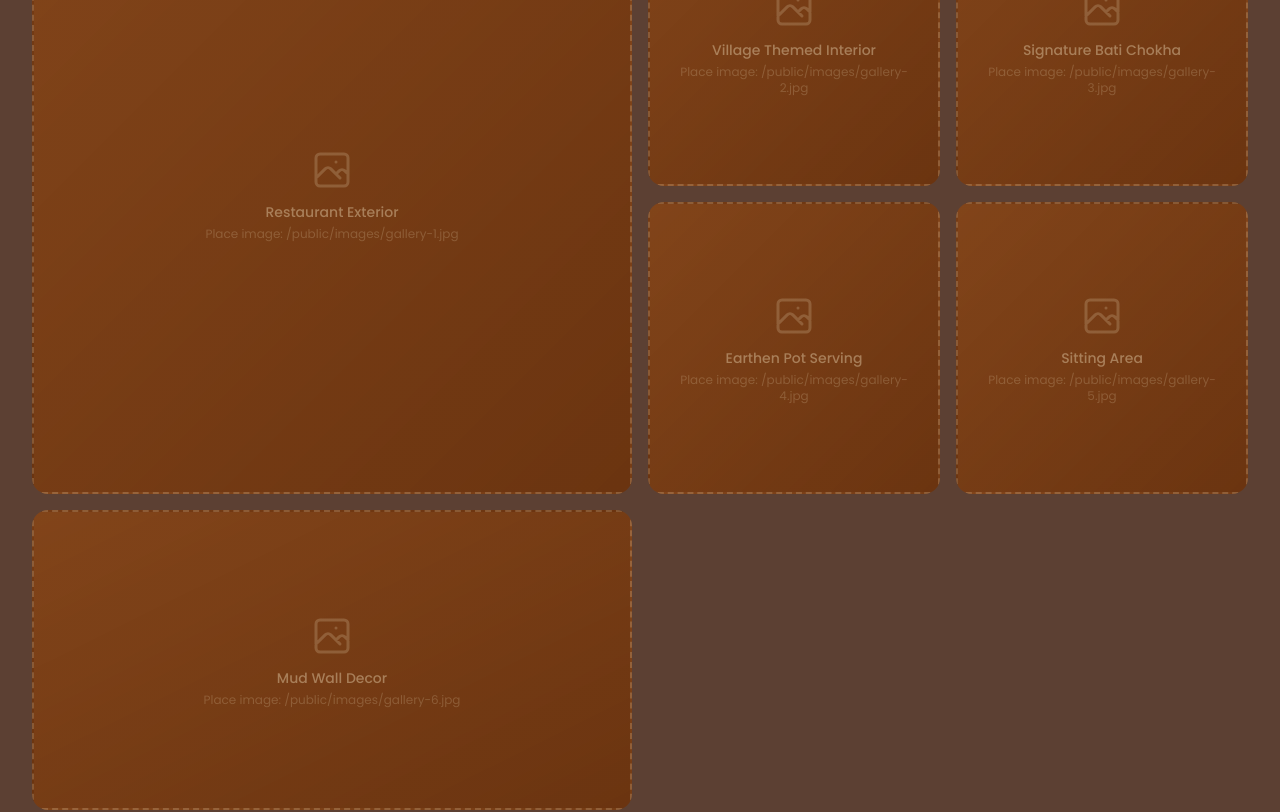
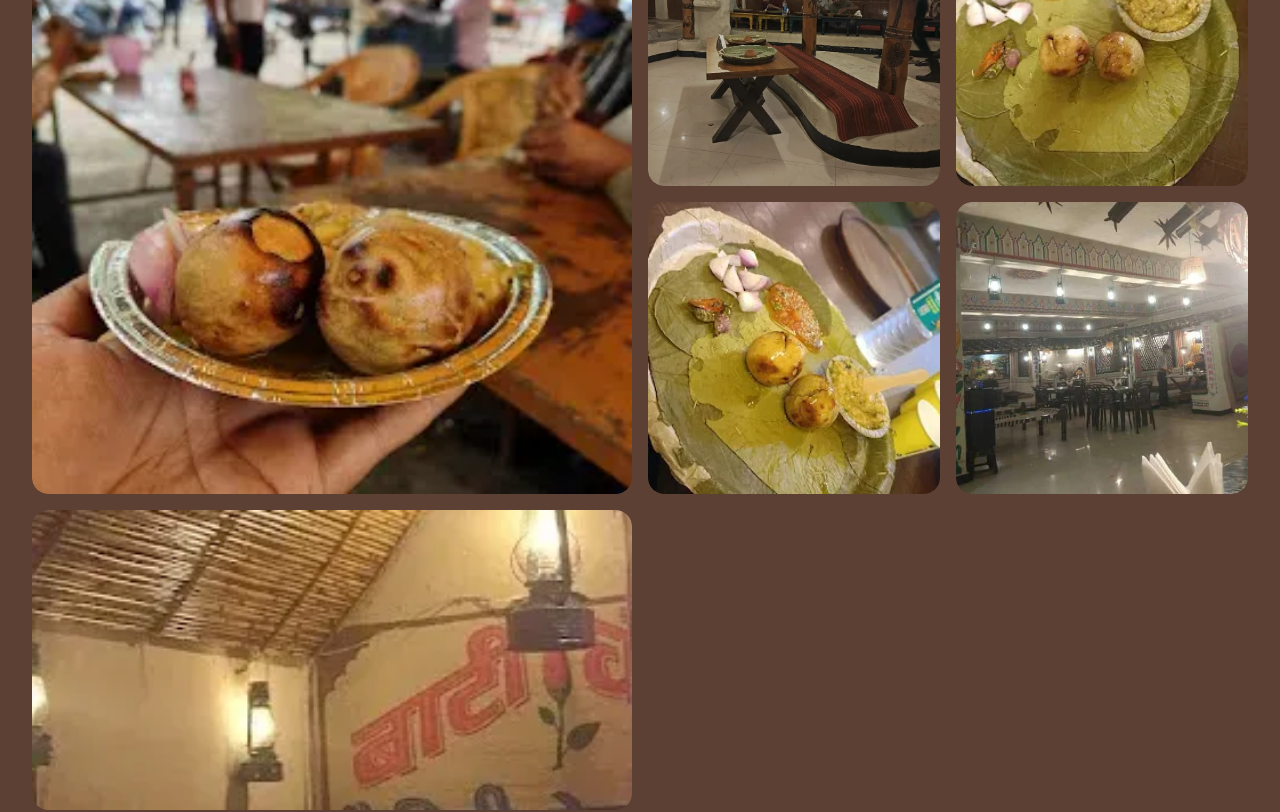
Before and after one commit to kprakhar024/Restaurantwebsite, a React (Vite) app: page / in a window 1280 px wide. Shown: the part 2380-3192 px from the top of the page. Built offline with nearby package versions, Linux system fonts and the light colour scheme; a web font is replaced by a local one.

Commit message:
Replace placeholder images with actual image sources

```diff
--- a/src/components/Gallery.tsx
+++ b/src/components/Gallery.tsx
@@ -1,37 +1,37 @@
 const galleryItems = [
   {
     label: 'Restaurant Exterior',
-    hint: 'Place image: /public/images/gallery-1.jpg',
+    src: '/images/gallery-1.jpg',
     span: 'col-span-1 row-span-1 md:col-span-2 md:row-span-2',
     aspect: 'aspect-square',
   },
   {
     label: 'Village Themed Interior',
-    hint: 'Place image: /public/images/gallery-2.jpg',
+    src: '/images/gallery-2.jpg',
     span: 'col-span-1 row-span-1',
     aspect: 'aspect-square',
   },
   {
     label: 'Signature Bati Chokha',
-    hint: 'Place image: /public/images/gallery-3.jpg',
+    src: '/images/gallery-3.jpg',
     span: 'col-span-1 row-span-1',
     aspect: 'aspect-square',
   },
   {
     label: 'Earthen Pot Serving',
-    hint: 'Place image: /public/images/gallery-4.jpg',
+    src: '/images/gallery-4.jpg',
     span: 'col-span-1 row-span-1',
     aspect: 'aspect-square',
   },
   {
     label: 'Sitting Area',
-    hint: 'Place image: /public/images/gallery-5.jpg',
+    src: '/images/gallery-5.jpg',
     span: 'col-span-1 row-span-1',
     aspect: 'aspect-square',
   },
   {
     label: 'Mud Wall Decor',
-    hint: 'Place image: /public/images/gallery-6.jpg',
+    src: '/images/gallery-6.jpg',
     span: 'col-span-1 row-span-1 md:col-span-2',
     aspect: 'aspect-square md:aspect-[2/1]',
   },
@@ -60,33 +60,15 @@ export default function Gallery() {
               key={i}
               className={`${item.span} relative group rounded-2xl overflow-hidden cursor-pointer`}
             >
-              {/* PLACEHOLDER: Replace with actual image */}
-              <div
-                className={`w-full ${item.aspect} bg-gradient-to-br from-primary/80 to-primary-dark flex items-center justify-center border-2 border-dashed border-warm/20`}
-              >
-                <div className="text-center p-4">
-                  <svg
-                    xmlns="http://www.w3.org/2000/svg"
-                    className="w-10 h-10 md:w-12 md:h-12 mx-auto mb-2 text-warm/20"
-                    fill="none"
-                    viewBox="0 0 24 24"
-                    stroke="currentColor"
-                  >
-                    <path
-                      strokeLinecap="round"
-                      strokeLinejoin="round"
-                      strokeWidth={1.5}
-                      d="M4 16l4.586-4.586a2 2 0 012.828 0L16 16m-2-2l1.586-1.586a2 2 0 012.828 0L20 14m-6-6h.01M6 20h12a2 2 0 002-2V6a2 2 0 00-2-2H6a2 2 0 00-2 2v12a2 2 0 002 2z"
-                    />
-                  </svg>
-                  <p className="text-warm/40 font-poppins font-medium text-xs md:text-sm">
-                    {item.label}
-                  </p>
-                  <p className="text-warm/20 font-poppins text-[10px] md:text-xs mt-1">
-                    {item.hint}
-                  </p>
-                </div>
+              {/* Actual Image */}
+              <div className={`w-full ${item.aspect} overflow-hidden`}>
+                <img
+                  src={item.src}
+                  alt={item.label}
+                  className="w-full h-full object-cover rounded-2xl transition-transform duration-300 group-hover:scale-105"
+                />
               </div>
+
               {/* Hover overlay */}
               <div className="absolute inset-0 bg-accent/0 group-hover:bg-accent/60 transition-all duration-300 flex items-center justify-center opacity-0 group-hover:opacity-100">
                 <p className="text-white font-playfair font-bold text-lg transform translate-y-4 group-hover:translate-y-0 transition-transform duration-300">
```
